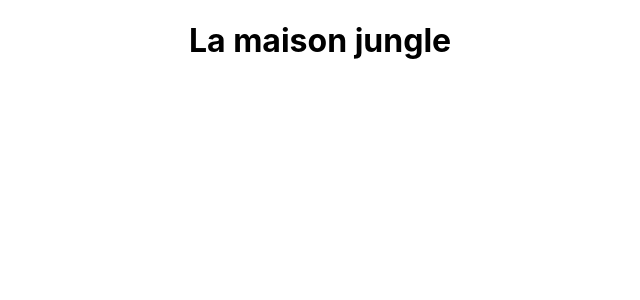
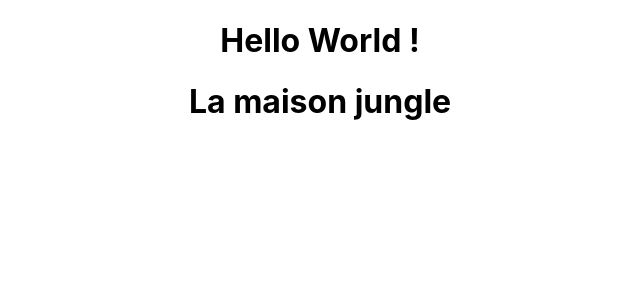
Before and after one commit to amri-coder/la-maison-jungle, a React (Create React App) app: page / in a window 1280 px wide. Shown: the top 300 px of the page, without its empty margins (320-960 px from the left). Built offline with nearby package versions, Linux system fonts and the light colour scheme.

Commit message:
configuration project

```diff
--- a/src/App.js
+++ b/src/App.js
@@ -4,6 +4,7 @@ import Banner from './components/Banner';
 function App() {
   return (
     <div className="App">
+      <h1>Hello World !</h1>
       <Banner />
     </div>
   );
```
